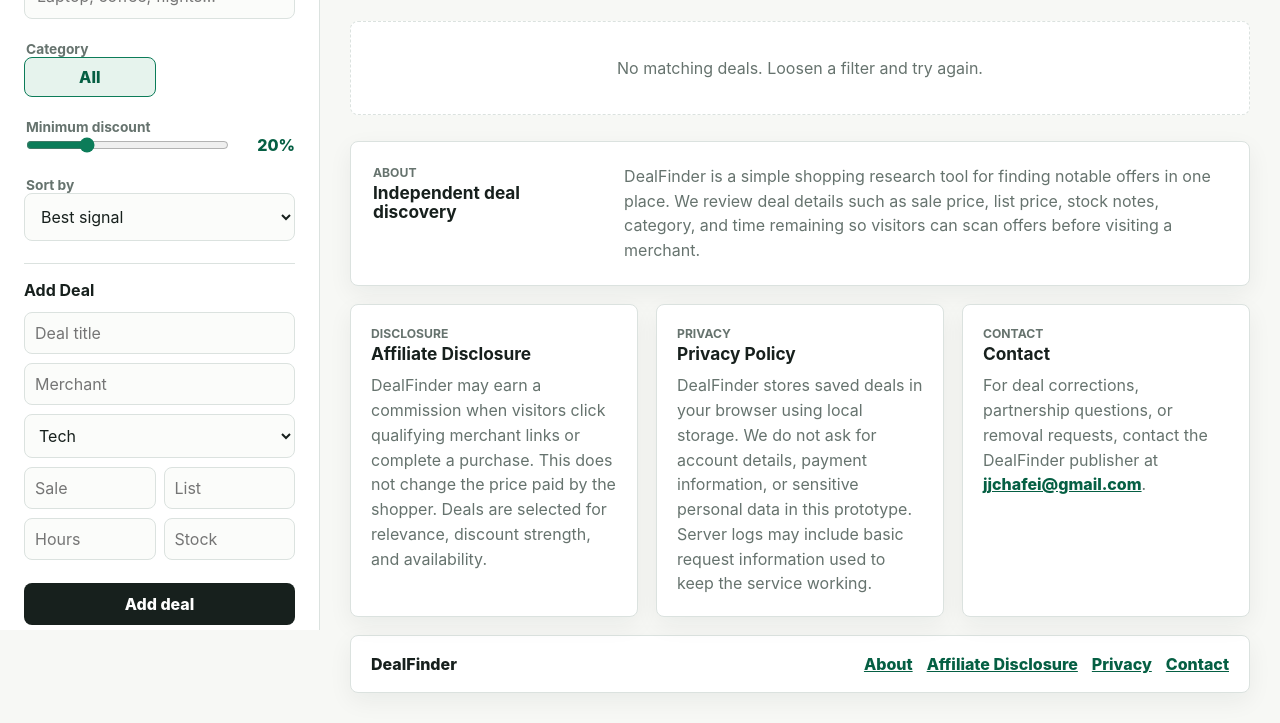
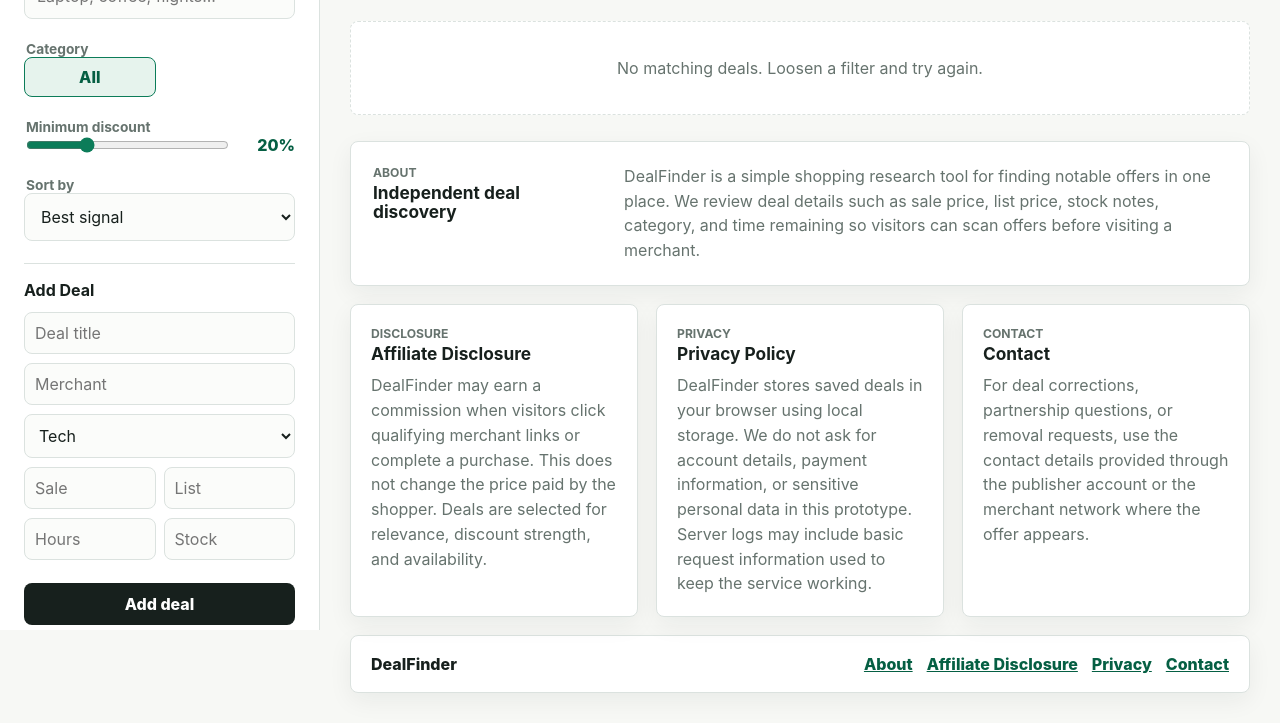
Before and after one commit to jjgiz/Deal-finder, a website: page index.html in a window 1280 px wide. Shown: the part 170-893 px from the top of the page. Drawn offline with Linux system fonts and the light colour scheme; no server answers.

Commit message:
Remove public personal email

```diff
--- a/index.html
+++ b/index.html
@@ -148,8 +148,8 @@
             <p class="eyebrow">Contact</p>
             <h2>Contact</h2>
             <p>
-              For deal corrections, partnership questions, or removal requests, contact the DealFinder publisher at
-              <a href="mailto:jjchafei@gmail.com">jjchafei@gmail.com</a>.
+              For deal corrections, partnership questions, or removal requests, use the contact details provided through the
+              publisher account or the merchant network where the offer appears.
             </p>
           </article>
         </section>
```
